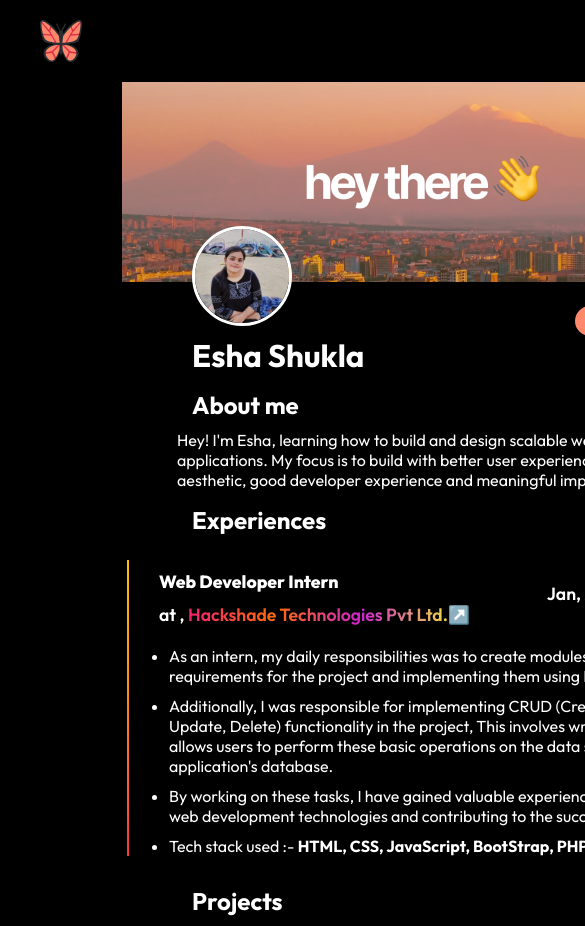
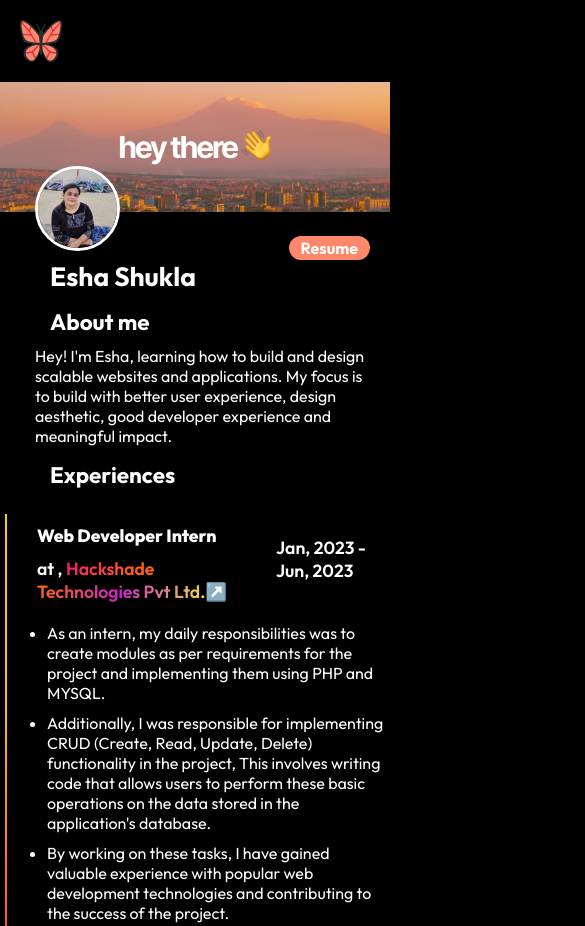
Before and after one commit to Eshashukla11/Portfolio, a plain HTML site: page index.html in a window 390 px wide. Shown: the top 926 px of the page, 585 px wide, since content can reach past the window. Drawn offline with Linux system fonts and the light colour scheme.

Commit message:
fixed responsiveness

```diff
--- a/index.html
+++ b/index.html
@@ -7,7 +7,7 @@
     <link rel="stylesheet" href="./style.css">
 </head>
 <body>
-  <div class="main-div">
+
     <nav class="navbar">
       <img src="./images/Emoji.png" alt="Butterfly">
       <div class="nav-links">
@@ -122,6 +122,6 @@
       </div>
     </div>
 
-</div>
+
 </body>
 </html>
--- a/style.css
+++ b/style.css
@@ -9,10 +9,8 @@ body{
     color:white;
    font-family: 'Outfit', sans-serif;
 }
-.main-div{
-    /* border: 1px solid red; */
-    min-width:100vh;
-}
+
+
 .navbar{
     /* border:1px solid yellow; */
     padding-inline:40px;
@@ -40,6 +38,15 @@ body{
     display:flex;
     flex-direction:column;
     gap:20px;
+ }
+ .banner{
+  width:100%;
+ }
+ .banner img{
+  width:100%;
+  background-position:center;
+  background-size:cover;
+
  }
  .content-wrapper{
     /* border:1px solid orange; */
@@ -235,3 +242,43 @@ font-weight:600;
           -webkit-text-fill-color: transparent;
             background-clip: text;
  }
+ @media(max-width:390px){
+    .main-container{
+      max-width:400px;
+      margin:0;
+    }
+    .navbar{
+      padding-inline:20px;
+    }
+
+    .content-wrapper{
+      max-width:350px;
+    }
+        .profile {
+
+          width: 85px;
+          height: 85px;
+          top: -70px;
+          left: 15px;
+        }
+    .wrapper-1{
+      gap:40px;
+    }
+        .btn {
+
+          padding: 2px 12px;
+          text-align: center;
+          border-radius: 25px;
+          /* font-size:1rem; */
+          font-weight: bold;
+
+        }
+                .name-wrap {
+                  font-size: 1.1rem;
+                }
+                .abt,.exp,.pjt,.skl,.cs {
+                  font-size: 1.4rem;
+
+ }
+
+ }
```
